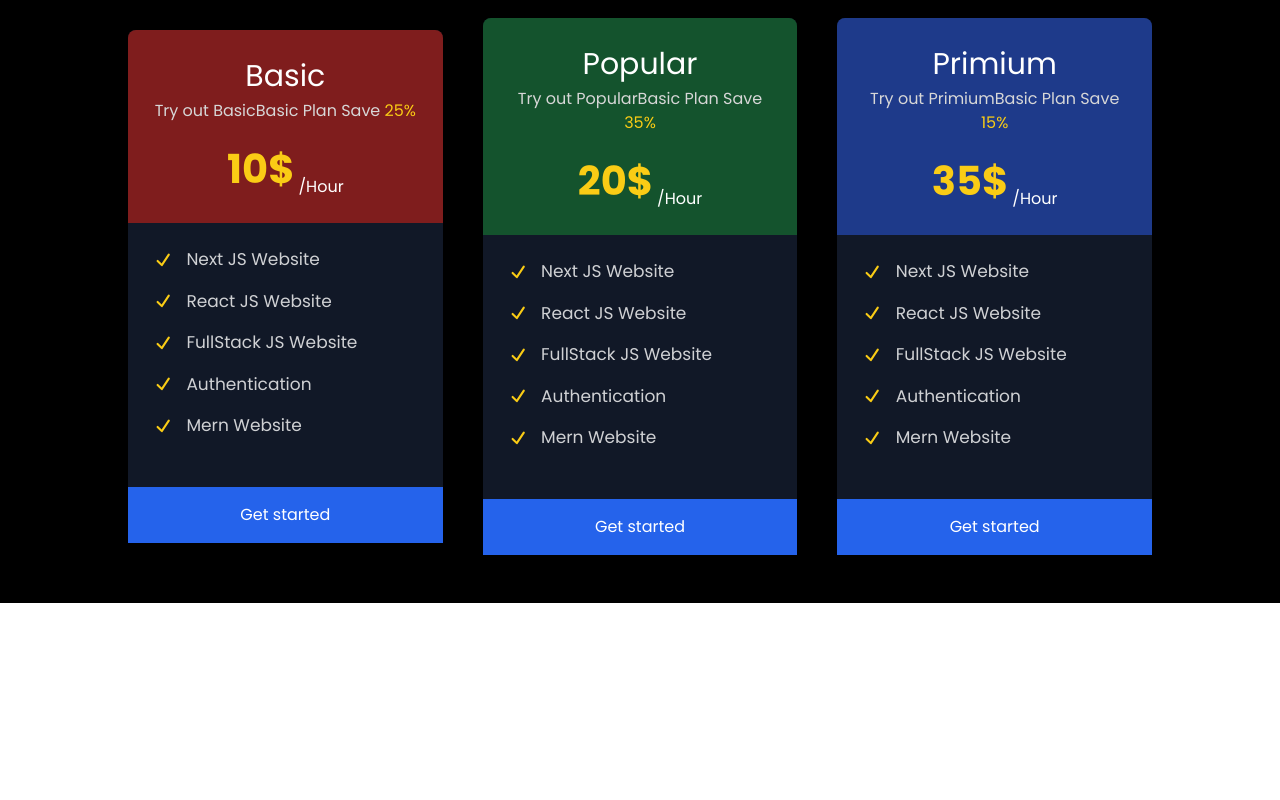
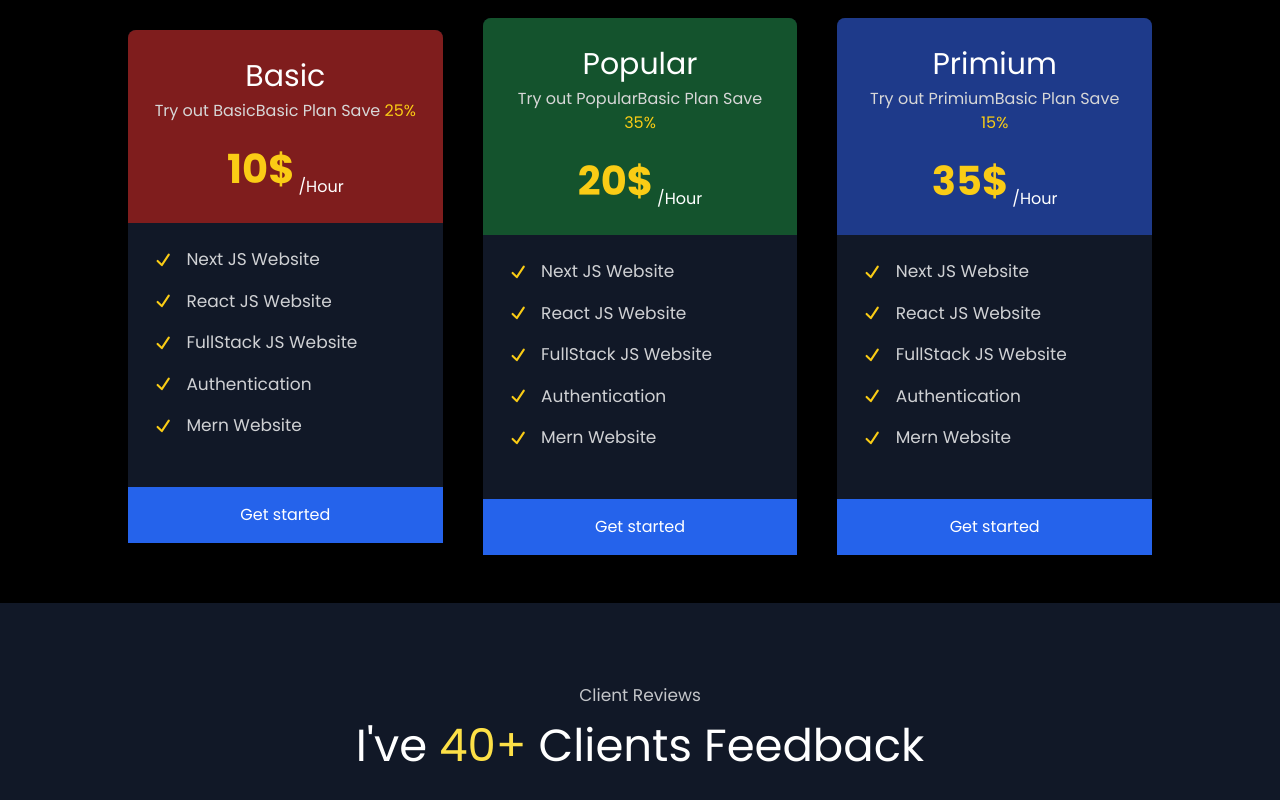
Before and after one commit to pablex72/portfolio-next-pd, a Next.js app: page / in a window 1280 px wide. Shown: the part 4991-5791 px from the top of the page. Before the commit the page ends 5594 px from the top, so only its background shows below. Built offline with nearby package versions, Linux system fonts and the light colour scheme.

Commit message:
feat:Reviews component

```diff
--- /dev/null
+++ b/components/Helper/ReviewSlider.tsx
@@ -0,0 +1,15 @@
+import React from 'react'
+import Carousel from 'react-multi-carousel';
+import 'react-multi-carousel/lib/styles.css';
+
+
+
+const ReviewSlider = () => {
+  return (
+    <div className=''>
+
+    </div>
+  )
+}
+
+export default ReviewSlider
--- /dev/null
+++ b/components/Reviews.tsx
@@ -0,0 +1,20 @@
+import React from "react";
+import ReviewSlider from "./Helper/ReviewSlider";
+
+const Reviews = () => {
+  return (
+    <div className="pt-[5rem] pb-[3rem] bg-gray-900">
+      <div className="text-center">
+        <p className="heading__mini">Client Reviews</p>
+        <h1 className="heading__primary">
+          I've <span className="text-yellow-300">40+</span> Clients Feedback
+        </h1>
+      </div>
+      <div className="w-[80%] pt-[3rem] md:pt-[5rem] mx-auto">
+        <ReviewSlider />
+      </div>
+    </div>
+  );
+};
+
+export default Reviews;
--- a/package.json
+++ b/package.json
@@ -13,6 +13,7 @@
     "next": "14.2.4",
     "react": "^18",
     "react-dom": "^18",
+    "react-multi-carousel": "^2.8.5",
     "react-type-animation": "^3.2.0"
   },
   "devDependencies": {
--- a/pages/index.tsx
+++ b/pages/index.tsx
@@ -4,6 +4,7 @@ import Nav from "@/components/Nav";
 import NavMobile from "@/components/NavMobile";
 import Price from "@/components/Price";
 import Project from "@/components/Project";
+import Reviews from "@/components/Reviews";
 import Services from "@/components/Services";
 import Skills from "@/components/Skills";
 import React, { useState } from "react";
@@ -23,6 +24,7 @@ const HomePage = () => {
       <Skills />
       <Project />
       <Price />
+      <Reviews />
     </div>
   );
 };
```
Also changed, not shown: 1 other file (tests, documents, lock files or other folders).
